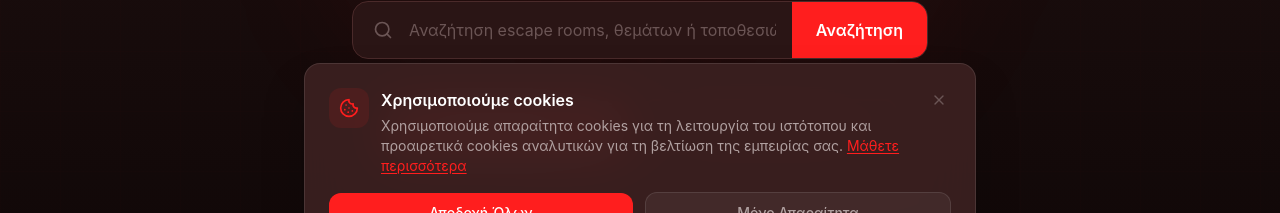
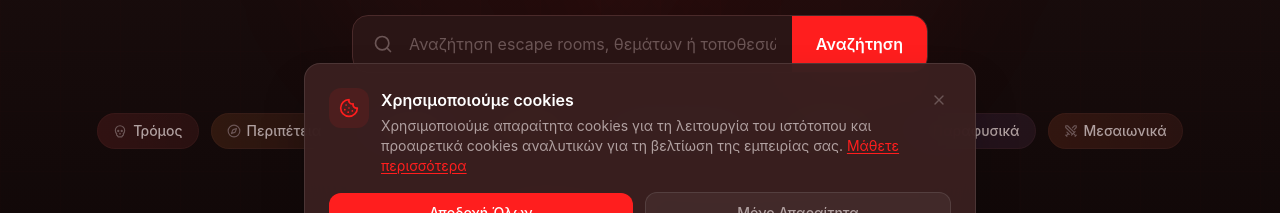
Before and after one commit to dstroumpakos/escape-web, a Next.js app: page / in a window 1280 px wide. Shown: the part 489-702 px from the top of the page. Built offline with nearby package versions, Linux system fonts and the light colour scheme; no server answers.

Commit message:
Replace hero CTA with theme filter pills, link to discover page

```diff
--- a/src/app/discover/page.tsx
+++ b/src/app/discover/page.tsx
@@ -1,6 +1,7 @@
 'use client';
 
-import { useState, useMemo } from 'react';
+import { useState, useMemo, useEffect } from 'react';
+import { useSearchParams } from 'next/navigation';
 import Link from 'next/link';
 import { useQuery } from 'convex/react';
 import { api } from '../../../convex/_generated/api';
@@ -20,14 +21,23 @@ import { useTranslation } from '@/lib/i18n';
 import { useAuth } from '@/lib/auth';
 import { AnimateIn, StaggerContainer, StaggerItem } from '@/components/animations/AnimateIn';
 
-const themes = ['All', 'Horror', 'Sci-Fi', 'Mystery', 'Historical', 'Fantasy', 'Adventure'];
+const themes = ['All', 'Horror', 'Sci-Fi', 'Mystery', 'Historical', 'Fantasy', 'Adventure', 'Science', 'Paranormal', 'Medieval'];
 
 export default function DiscoverPage() {
+  const searchParams = useSearchParams();
   const [searchQuery, setSearchQuery] = useState('');
   const [selectedTheme, setSelectedTheme] = useState('All');
   const [sortBy, setSortBy] = useState<'rating' | 'price' | 'duration'>('rating');
   const [showFilters, setShowFilters] = useState(false);
   const { t } = useTranslation();
+
+  // Read theme from URL params (e.g. /discover?theme=Horror)
+  useEffect(() => {
+    const themeParam = searchParams.get('theme');
+    if (themeParam && themes.includes(themeParam)) {
+      setSelectedTheme(themeParam);
+    }
+  }, [searchParams]);
   const { user } = useAuth();
 
   // Query user's premium status from Convex
@@ -54,6 +64,9 @@ export default function DiscoverPage() {
       'Sci-Fi': t('theme.scifi'),
       'Historical': t('discover.theme_historical'),
       'Fantasy': t('discover.theme_fantasy'),
+      'Science': t('theme.science'),
+      'Paranormal': t('theme.paranormal'),
+      'Medieval': t('theme.medieval'),
     };
     return map[theme] || theme;
   };
--- a/src/components/home/HeroSection.tsx
+++ b/src/components/home/HeroSection.tsx
@@ -1,10 +1,31 @@
 'use client';
 
 import Link from 'next/link';
-import { Search, ArrowRight, Sparkles } from 'lucide-react';
+import {
+  Search,
+  Sparkles,
+  Skull,
+  Compass,
+  Landmark,
+  Cpu,
+  Microscope,
+  Ghost,
+  Swords,
+} from 'lucide-react';
 import { useSafeQuery } from '@/lib/useSafeQuery';
 import { api } from '../../../convex/_generated/api';
 import { useTranslation } from '@/lib/i18n';
+
+const heroThemes = [
+  { key: 'theme.horror', value: 'Horror', icon: Skull, color: 'from-red-600 to-red-900' },
+  { key: 'theme.adventure', value: 'Adventure', icon: Compass, color: 'from-amber-600 to-amber-900' },
+  { key: 'theme.mystery', value: 'Mystery', icon: Search, color: 'from-purple-600 to-purple-900' },
+  { key: 'theme.history', value: 'Historical', icon: Landmark, color: 'from-yellow-600 to-yellow-900' },
+  { key: 'theme.scifi', value: 'Sci-Fi', icon: Cpu, color: 'from-cyan-600 to-cyan-900' },
+  { key: 'theme.science', value: 'Science', icon: Microscope, color: 'from-green-600 to-green-900' },
+  { key: 'theme.paranormal', value: 'Paranormal', icon: Ghost, color: 'from-indigo-600 to-indigo-900' },
+  { key: 'theme.medieval', value: 'Medieval', icon: Swords, color: 'from-orange-600 to-orange-900' },
+];
 
 export function HeroSection() {
   const { t } = useTranslation();
@@ -78,15 +99,25 @@ export function HeroSection() {
           </div>
         </div>
 
-        {/* CTA Buttons */}
-        <div className="flex flex-col sm:flex-row items-center justify-center gap-4 animate-fade-up animate-delay-400">
-          <Link href="/signup" className="btn-primary flex items-center gap-2 text-lg !py-4 !px-10">
-            {t('hero.get_started')}
-            <ArrowRight className="w-5 h-5" />
-          </Link>
-          <Link href="/about" className="btn-outline text-lg !py-4 !px-10">
-            {t('hero.learn_more')}
-          </Link>
+        {/* Theme Quick Filters */}
+        <div className="flex flex-wrap items-center justify-center gap-2 sm:gap-3 animate-fade-up animate-delay-400">
+          {heroThemes.map((theme) => (
+            <Link
+              key={theme.value}
+              href={`/discover?theme=${encodeURIComponent(theme.value)}`}
+              className="group relative overflow-hidden rounded-full px-4 py-2 transition-all duration-300 hover:-translate-y-0.5 hover:shadow-lg"
+            >
+              <div className={`absolute inset-0 bg-gradient-to-r ${theme.color} opacity-20 group-hover:opacity-40 transition-opacity`} />
+              <div className="absolute inset-0 bg-brand-card/60 group-hover:bg-brand-card/40 transition-colors" />
+              <div className="absolute inset-0 border border-brand-border/30 rounded-full group-hover:border-brand-red/30 transition-colors" />
+              <div className="relative z-10 flex items-center gap-1.5">
+                <theme.icon className="w-3.5 h-3.5 text-brand-text-muted group-hover:text-brand-red transition-colors" />
+                <span className="text-xs sm:text-sm font-medium text-brand-text-secondary group-hover:text-white transition-colors">
+                  {t(theme.key)}
+                </span>
+              </div>
+            </Link>
+          ))}
         </div>
 
         {/* Trust indicators */}
```
